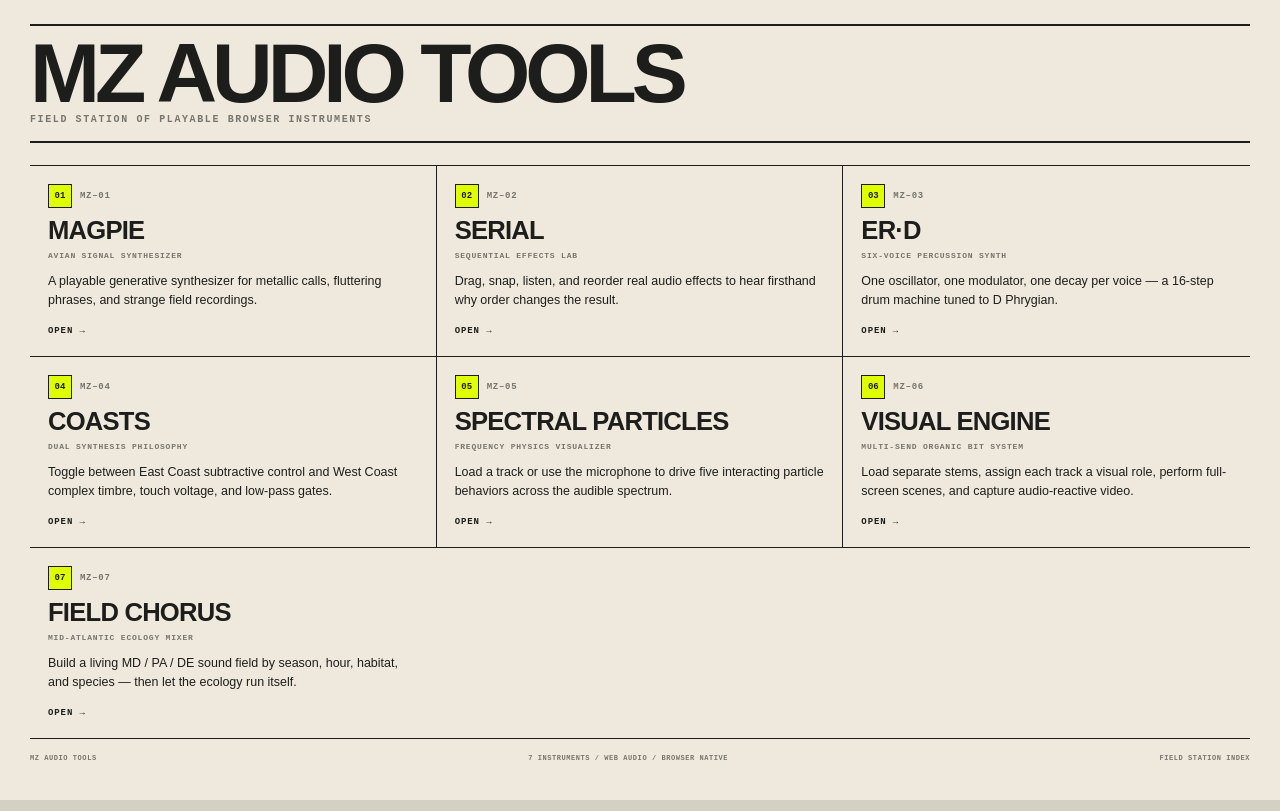
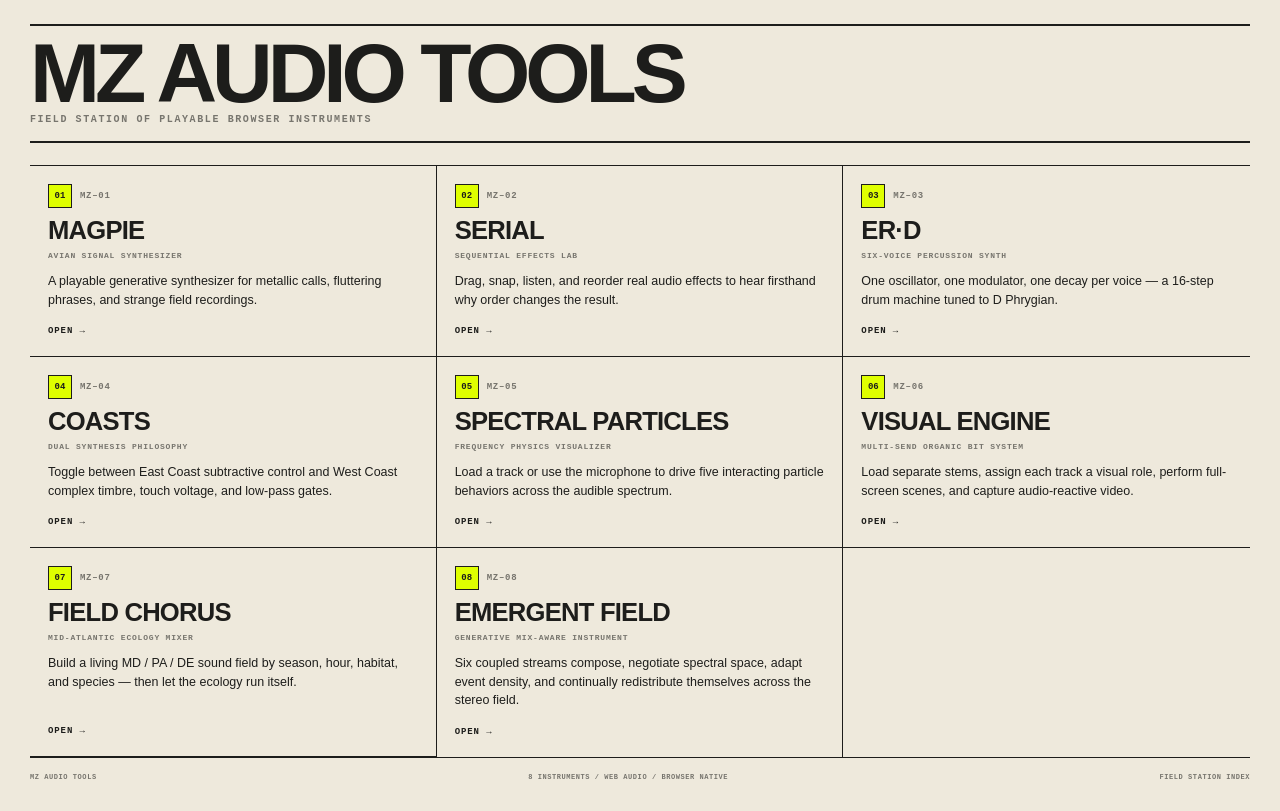
Before and after one commit to matchzimmerman/mz-audio-tools, a Next.js app: page / in a window 1280 px wide. Built offline with nearby package versions, Linux system fonts and the light colour scheme.

Commit message:
Add Emergent Field to audio tools index

```diff
--- a/app/page.tsx
+++ b/app/page.tsx
@@ -57,6 +57,14 @@ const UNITS = [
     description: "Build a living MD / PA / DE sound field by season, hour, habitat, and species — then let the ecology run itself.",
     href: "/field-chorus",
   },
+  {
+    id: "08",
+    plate: "MZ–08",
+    name: "EMERGENT FIELD",
+    tagline: "GENERATIVE MIX-AWARE INSTRUMENT",
+    description: "Six coupled streams compose, negotiate spectral space, adapt event density, and continually redistribute themselves across the stereo field.",
+    href: "/emergent-field",
+  },
 ];
 
 export default function IndexPage() {
@@ -85,7 +93,7 @@ export default function IndexPage() {
 
       <footer className="mz-foot">
         <span>MZ AUDIO TOOLS</span>
-        <span>7 INSTRUMENTS / WEB AUDIO / BROWSER NATIVE</span>
+        <span>8 INSTRUMENTS / WEB AUDIO / BROWSER NATIVE</span>
         <span>FIELD STATION INDEX</span>
       </footer>
     </main>
@@ -104,7 +112,7 @@ const STYLES = `
 .mz-unit{ display:flex; flex-direction:column; gap:8px; min-width:0; padding:18px 18px 20px; border-right:1px solid var(--ink); border-bottom:1px solid var(--ink);
   text-decoration:none; color:var(--ink); transition:background .14s ease; }
 .mz-unit:nth-child(3n){ border-right:0; }
-.mz-unit:last-child{ border-right:0; border-bottom:0; }
+.mz-unit:last-child{ border-bottom:0; }
 .mz-unit:hover, .mz-unit:focus-visible{ background:var(--paper-light); }
 .mz-unit:focus-visible{ outline:3px solid var(--acid); outline-offset:-3px; }
 .mz-unit-head{ display:flex; align-items:center; gap:8px; }
@@ -121,7 +129,6 @@ const STYLES = `
   .mz-units{ grid-template-columns:repeat(2,1fr); }
   .mz-unit:nth-child(3n){ border-right:1px solid var(--ink); }
   .mz-unit:nth-child(2n){ border-right:0; }
-  .mz-unit:last-child{ border-right:0; border-bottom:0; }
 }
 @media(max-width:650px){
   .mz-index{ padding:16px; }
```
